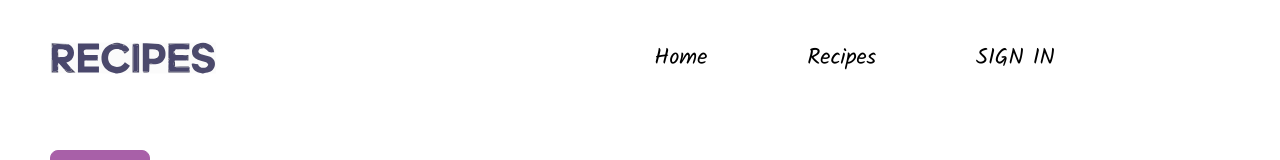
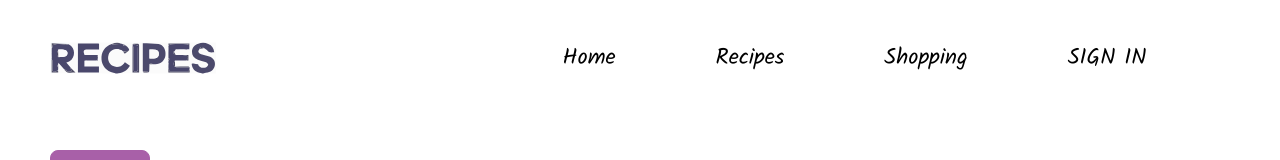
Before and after one commit to marina-knez/food-shack, a React (Create React App) app: page / in a window 1280 px wide. Shown: the top 160 px of the page. Built offline with nearby package versions, Linux system fonts and the light colour scheme; no server answers; the database is empty.

Commit message:
add shopping list as a link

```diff
--- a/src/routes/navigation/navigation.component.jsx
+++ b/src/routes/navigation/navigation.component.jsx
@@ -4,12 +4,11 @@ import { UserContext } from "../../contexts/user.context";
 import { signOutUser } from "../../utils/firebase/firebase.utils";
 import { NavigationContainer, LogoContainer, NavigationWrapper, NavLinks, NavLink, NavItem } from '../navigation/navigation.styles';
 import { FontAwesomeIcon } from '@fortawesome/react-fontawesome';
-import { faHouse, faBook, faArrowRightToBracket, faPowerOff } from '@fortawesome/free-solid-svg-icons';
+import { faHouse, faBook, faArrowRightToBracket, faPowerOff, faCartShopping } from '@fortawesome/free-solid-svg-icons';
 import { ReactComponent as RecipesLogo } from '../../assets/recipes-logo.svg';
 
 const Navigation = () => {
     const { currentUser } = useContext(UserContext);
-    console.log(currentUser);
 
 
     return (
@@ -20,13 +19,17 @@ const Navigation = () => {
                 </LogoContainer>
                 <NavigationWrapper>
                     <NavLinks>
-                        <NavLink to='/'>
+                        <NavLink to='/' className="nav-link active">
                             <FontAwesomeIcon icon={faHouse} className="icon home" />
                             <NavItem>Home</NavItem>
                         </NavLink>
-                        <NavLink to='/recipes'>
+                        <NavLink to='/recipes' className="nav-link">
                             <FontAwesomeIcon icon={faBook} className="icon book" />
                             <NavItem>Recipes</NavItem>
+                        </NavLink>
+                        <NavLink to='/shopping-list' className="nav-link">
+                            <FontAwesomeIcon icon={faCartShopping} className="icon my-list" />
+                            <NavItem>Shopping</NavItem>
                         </NavLink>
                         {
                             currentUser ? (
--- a/src/routes/navigation/navigation.styles.jsx
+++ b/src/routes/navigation/navigation.styles.jsx
@@ -74,6 +74,31 @@ export const NavLink = styled(Link)`
             display: block;
             padding: 10px 0;
             color: rgba(133,44,133,1);
+            transition: color .5s;
+        }
+    }
+
+    &:hover,
+    &:focus {
+        & span {
+            color: rgba(133,44,133,1);
+            font-size: 1.5rem;
+        }
+
+        & .icon {
+            color: white;
+        }
+    }
+
+    &:active {
+
+        & span {
+            color: rgba(133,44,133,1);
+            font-size: 1.5rem;
+        }
+
+        & .icon {
+            color: white;
         }
     }
 `
```
